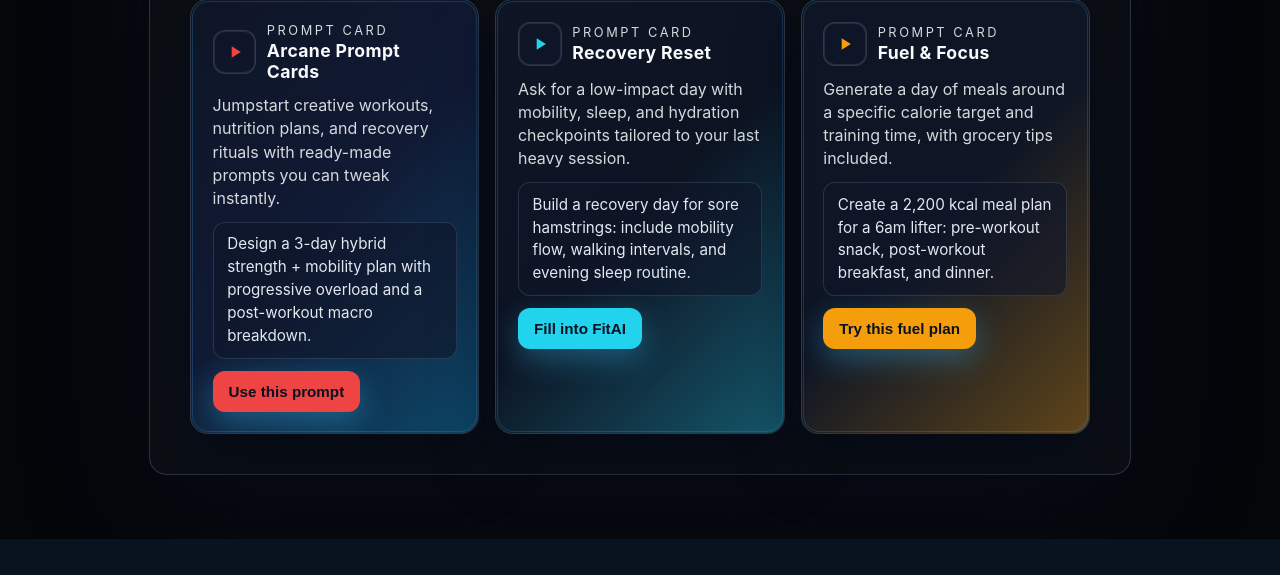
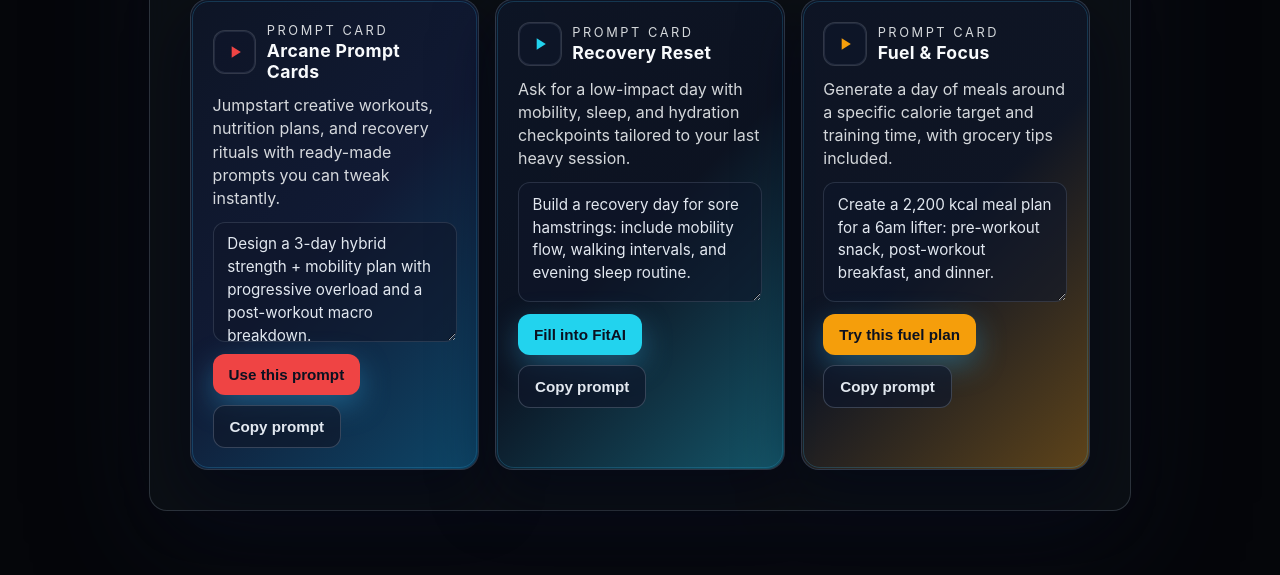
Before and after one commit to yp0505/smart-fitness-coach, a FastAPI app: page / in a window 1280 px wide. Shown: the part 975-1550 px from the top of the page. Before the commit the page ends 1514 px from the top, so only its background shows below. Run offline with FastAPI, Linux system fonts and the light colour scheme; some libraries are stand-ins or nearby versions.

Commit message:
Make prompt cards editable with CTA controls

```diff
--- a/templates/index.html
+++ b/templates/index.html
@@ -230,26 +230,43 @@
     .prompt-card .cta-row {
       display: flex;
       align-items: center;
-      gap: 0.75rem;
+      gap: 0.6rem;
       flex-wrap: wrap;
+    }
+
+    .prompt-card button.card-cta,
+    .prompt-card button.card-secondary {
+      border-radius: 12px;
+      padding: 0.75rem 1rem;
+      font-weight: 700;
+      font-size: 0.95rem;
+      cursor: pointer;
+      transition: transform 0.2s ease, box-shadow 0.2s ease, background 0.2s ease, color 0.2s ease;
     }
 
     .prompt-card button.card-cta {
       background: var(--card-accent, #38bdf8);
       color: #0b1120;
       border: none;
-      border-radius: 12px;
-      padding: 0.75rem 1rem;
-      font-weight: 700;
-      font-size: 0.95rem;
-      cursor: pointer;
       box-shadow: 0 10px 30px rgba(56, 189, 248, 0.35);
-      transition: transform 0.2s ease, box-shadow 0.2s ease;
     }
 
     .prompt-card button.card-cta:hover {
       transform: translateY(-1px);
       box-shadow: 0 14px 34px rgba(56, 189, 248, 0.45);
+    }
+
+    .prompt-card button.card-secondary {
+      background: rgba(15, 23, 42, 0.7);
+      color: #e2e8f0;
+      border: 1px solid rgba(148, 163, 184, 0.3);
+    }
+
+    .prompt-card button.card-secondary:hover {
+      transform: translateY(-1px);
+      box-shadow: 0 12px 28px rgba(2, 6, 23, 0.5);
+      border-color: var(--card-accent, #38bdf8);
+      color: var(--card-accent, #38bdf8);
     }
 
     .prompt-card .prompt-body {
@@ -260,6 +277,17 @@
       font-size: 0.95rem;
       line-height: 1.5;
       color: #e2e8f0;
+      width: 100%;
+      min-height: 120px;
+      resize: vertical;
+      box-sizing: border-box;
+      font-family: inherit;
+      transition: border-color 0.2s ease, box-shadow 0.2s ease;
+    }
+
+    .prompt-card .prompt-body:focus {
+      border-color: var(--card-accent, #38bdf8);
+      box-shadow: 0 0 0 3px color-mix(in srgb, var(--card-accent, #38bdf8) 30%, transparent);
     }
 
     .response {
@@ -546,9 +574,10 @@
             </div>
           </div>
           <p>{{ card.subtitle }}</p>
-          <div class="prompt-body">{{ card.prompt }}</div>
+          <textarea class="prompt-body" aria-label="Editable prompt for {{ card.title }}" data-card-index="{{ loop.index0 }}">{{ card.prompt }}</textarea>
           <div class="cta-row">
-            <button type="button" class="card-cta" data-prompt="{{ card.prompt }}">{{ card.cta }}</button>
+            <button type="button" class="card-cta" data-target="{{ loop.index0 }}">{{ card.cta }}</button>
+            <button type="button" class="card-secondary copy-card" data-target="{{ loop.index0 }}">Copy prompt</button>
           </div>
         </article>
       {% endfor %}
@@ -584,8 +613,22 @@
 
     document.querySelectorAll('.card-cta').forEach(btn => {
       btn.addEventListener('click', () => {
-        promptInput.value = btn.dataset.prompt;
-        promptInput.focus();
+        const editor = document.querySelector(`.prompt-body[data-card-index="${btn.dataset.target}"]`);
+        if (editor) {
+          promptInput.value = editor.value;
+          promptInput.focus();
+        }
+      });
+    });
+
+    document.querySelectorAll('.copy-card').forEach(btn => {
+      btn.addEventListener('click', async () => {
+        const editor = document.querySelector(`.prompt-body[data-card-index="${btn.dataset.target}"]`);
+        if (editor && navigator.clipboard) {
+          await navigator.clipboard.writeText(editor.value);
+          btn.textContent = 'Copied!';
+          setTimeout(() => (btn.textContent = 'Copy prompt'), 1200);
+        }
       });
     });
   </script>
```
